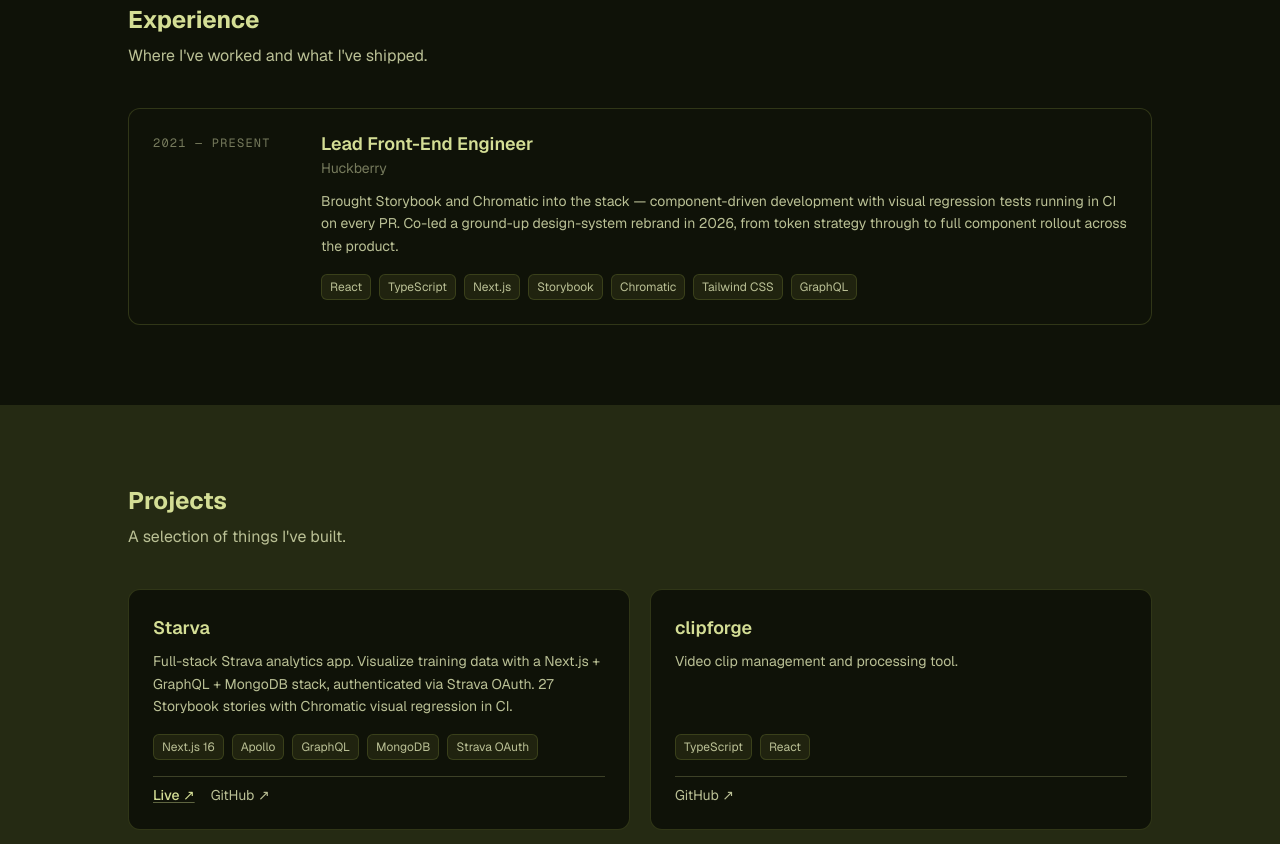
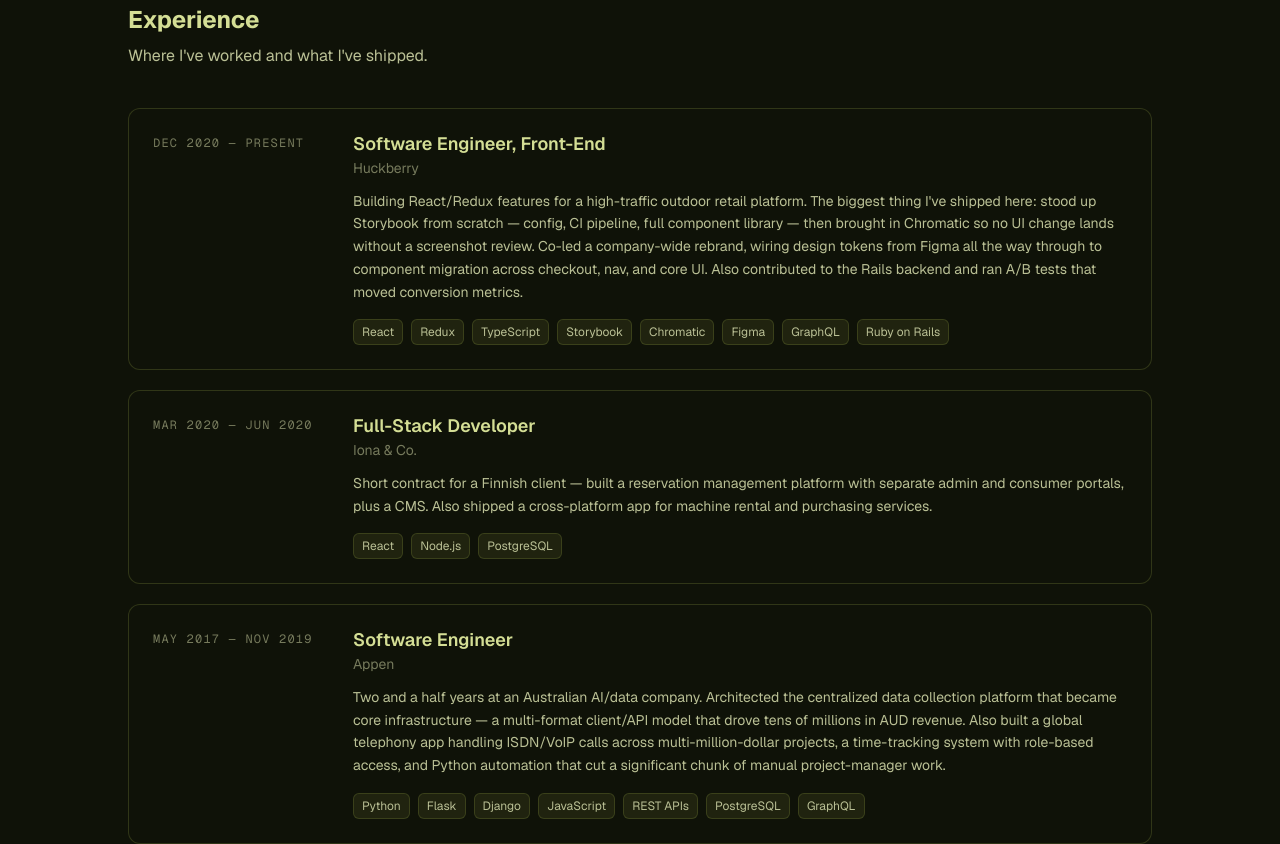
Before and after one commit to jbelleza29/jbelleza29.github.io, a Next.js app: page / in a window 1280 px wide. Shown: the part 820-1664 px from the top of the page. Built offline with nearby package versions, Linux system fonts and the light colour scheme.

Commit message:
add full experience history from CV

```diff
--- a/src/components/Experience.tsx
+++ b/src/components/Experience.tsx
@@ -1,11 +1,27 @@
 const experiences = [
   {
-    years: "2021 — Present",
-    title: "Lead Front-End Engineer",
+    years: "Dec 2020 — Present",
+    title: "Software Engineer, Front-End",
     company: "Huckberry",
     description:
-      "Brought Storybook and Chromatic into the stack — component-driven development with visual regression tests running in CI on every PR. Co-led a ground-up design-system rebrand in 2026, from token strategy through to full component rollout across the product.",
-    tech: ["React", "TypeScript", "Next.js", "Storybook", "Chromatic", "Tailwind CSS", "GraphQL"],
+      "Building React/Redux features for a high-traffic outdoor retail platform. The biggest thing I've shipped here: stood up Storybook from scratch — config, CI pipeline, full component library — then brought in Chromatic so no UI change lands without a screenshot review. Co-led a company-wide rebrand, wiring design tokens from Figma all the way through to component migration across checkout, nav, and core UI. Also contributed to the Rails backend and ran A/B tests that moved conversion metrics.",
+    tech: ["React", "Redux", "TypeScript", "Storybook", "Chromatic", "Figma", "GraphQL", "Ruby on Rails"],
+  },
+  {
+    years: "Mar 2020 — Jun 2020",
+    title: "Full-Stack Developer",
+    company: "Iona & Co.",
+    description:
+      "Short contract for a Finnish client — built a reservation management platform with separate admin and consumer portals, plus a CMS. Also shipped a cross-platform app for machine rental and purchasing services.",
+    tech: ["React", "Node.js", "PostgreSQL"],
+  },
+  {
+    years: "May 2017 — Nov 2019",
+    title: "Software Engineer",
+    company: "Appen",
+    description:
+      "Two and a half years at an Australian AI/data company. Architected the centralized data collection platform that became core infrastructure — a multi-format client/API model that drove tens of millions in AUD revenue. Also built a global telephony app handling ISDN/VoIP calls across multi-million-dollar projects, a time-tracking system with role-based access, and Python automation that cut a significant chunk of manual project-manager work.",
+    tech: ["Python", "Flask", "Django", "JavaScript", "REST APIs", "PostgreSQL", "GraphQL"],
   },
 ];
 
@@ -22,7 +38,7 @@ export default function Experience() {
               className="bg-canvas border border-olive/40 rounded-xl p-6 hover:border-olive transition-colors duration-200"
             >
               <div className="flex flex-col sm:flex-row sm:gap-10">
-                <div className="sm:w-32 shrink-0 mb-3 sm:mb-0 sm:pt-0.5">
+                <div className="sm:w-40 shrink-0 mb-3 sm:mb-0 sm:pt-0.5">
                   <p className="text-xs font-mono text-sage/60 uppercase tracking-widest">
                     {exp.years}
                   </p>
```
